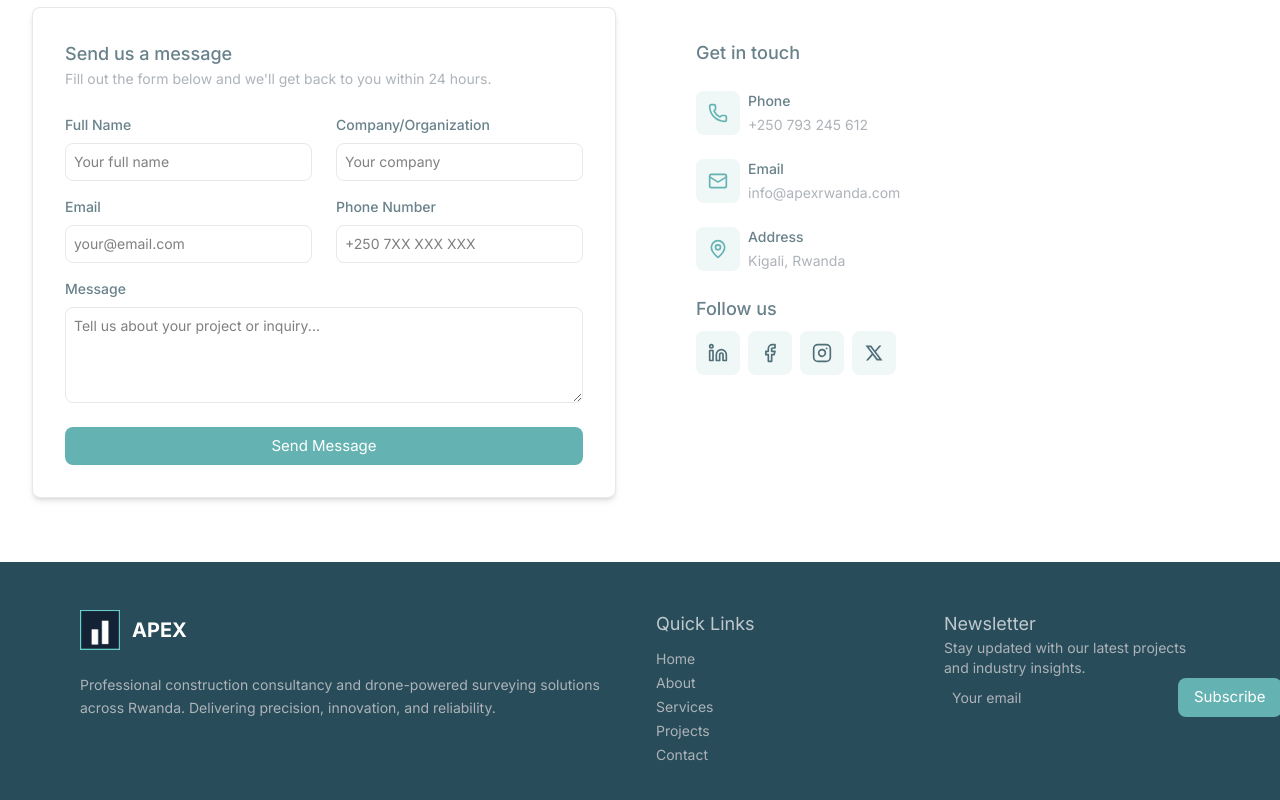
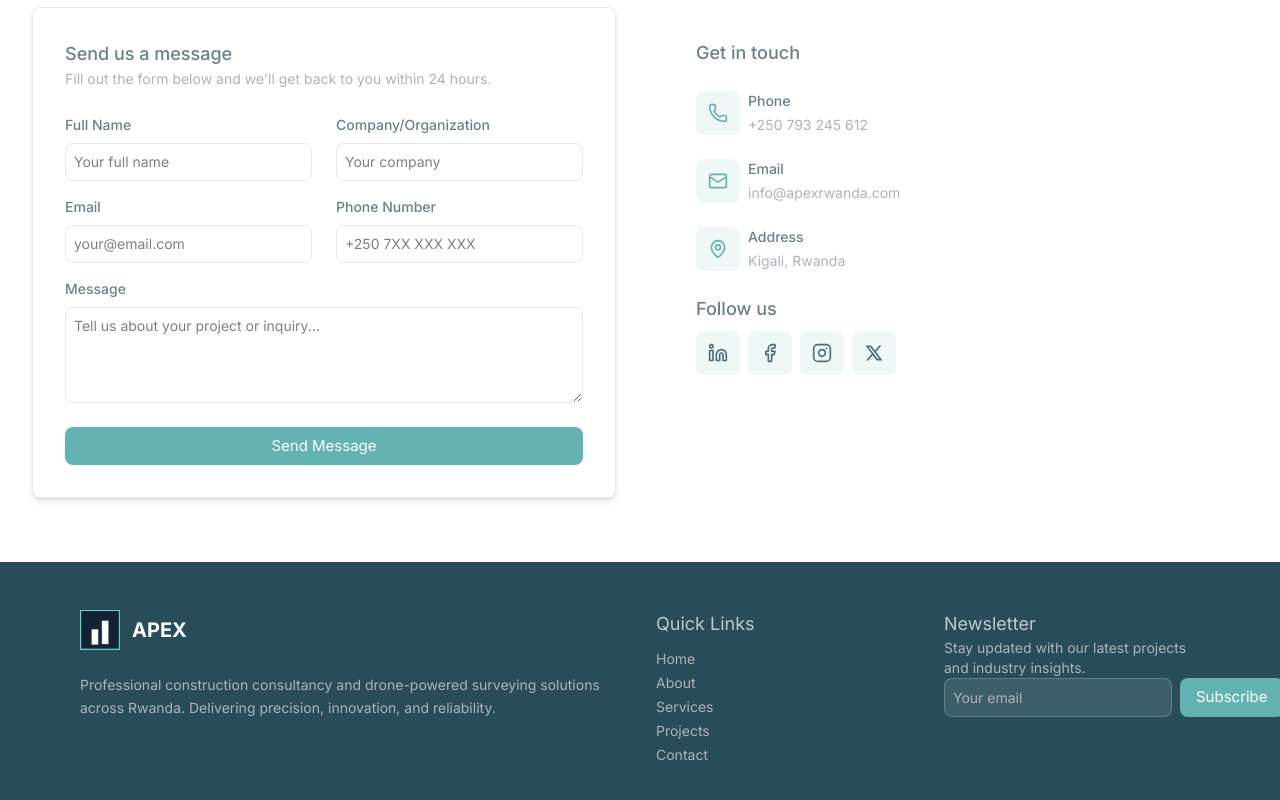
Before and after one commit to DavidMANZI-093/apex, a Next.js app: page / in a window 1280 px wide. Shown: the part 5319-6119 px from the top of the page. Built offline with nearby package versions, Linux system fonts and the light colour scheme.

Commit message:
Auto-commit at 26/06/2025, 13:50:36 for inactivity period...

```diff
--- a/src/components/footer.tsx
+++ b/src/components/footer.tsx
@@ -58,7 +58,7 @@ const Footer = () => {
             <div className="flex gap-2">
               <input
                 placeholder="Your email"
-                className="bg-white/20 border-white/20 text-white placeholder:!text-french-grey !text-sm !p-2 !rounded-lg"
+                className="!bg-white/10 !border !border-white/20 !text-white placeholder:!text-french-grey !text-sm !p-2 !rounded-lg"
               />
               <Button>Subscribe</Button>
             </div>
```
